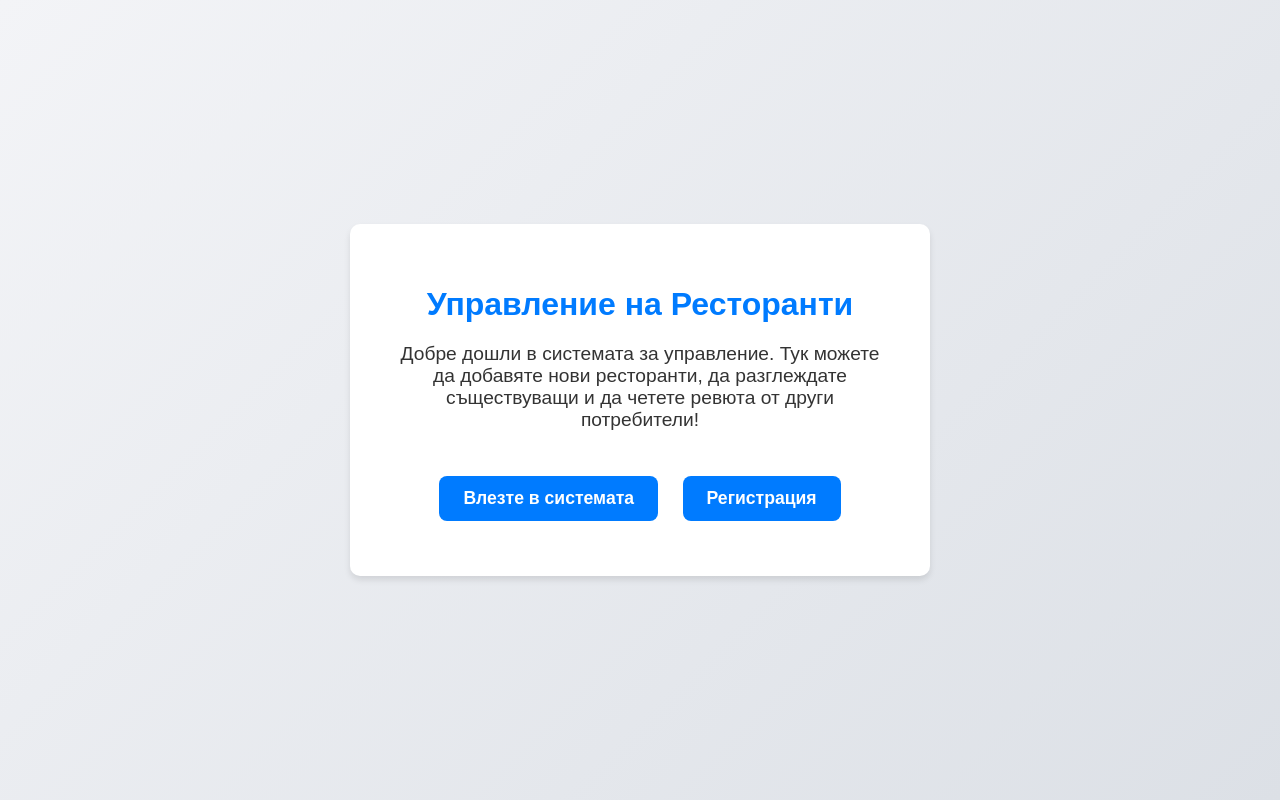
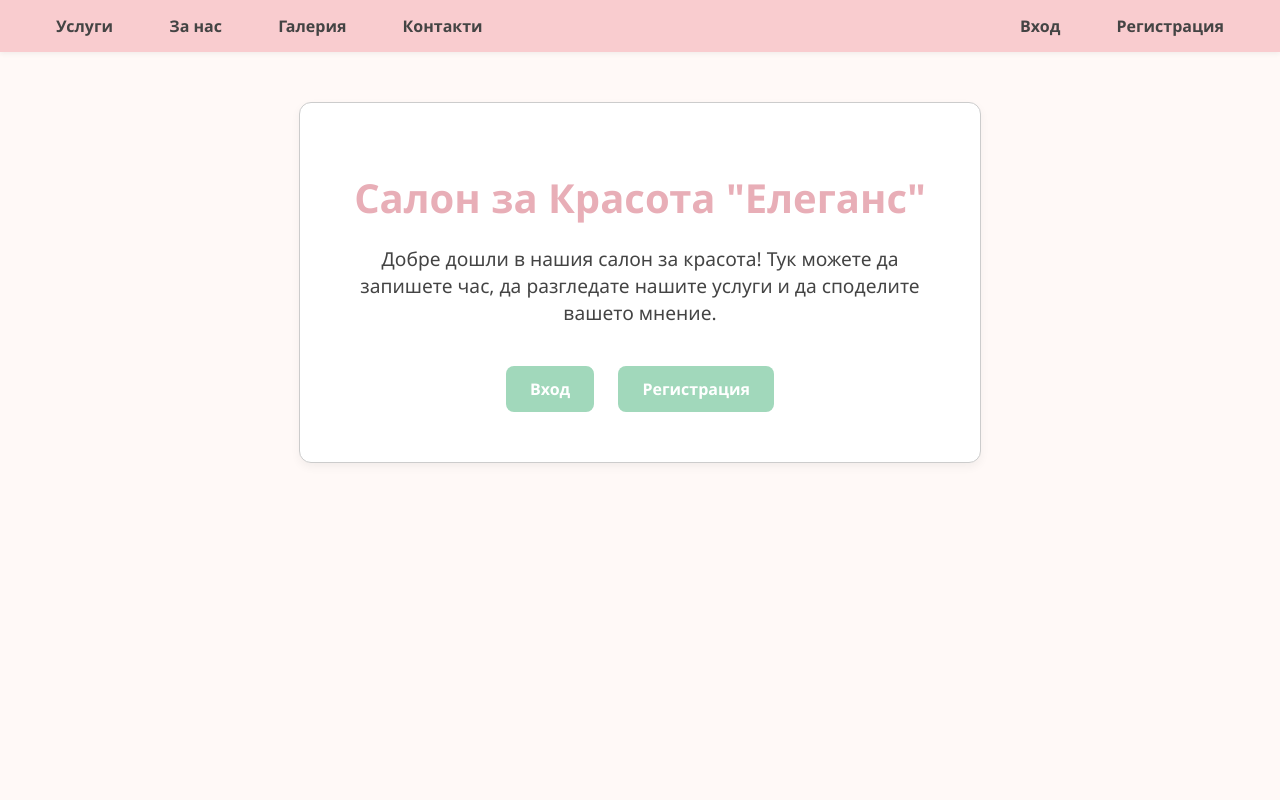
Before and after one commit to nia-pencheva/beauty-salon, a PHP site: page / in a window 1280 px wide. Run offline with PHP 8.4, Linux system fonts and the light colour scheme.

Commit message:
test commit for PR

```diff
--- a/index.php
+++ b/index.php
@@ -1,77 +1,107 @@
 <?php
 session_start();
 
-// Check if the user is logged in by verifying if 'user_id' exists in the session
 $is_logged_in = isset($_SESSION['id']) && $_SESSION['id'];
-
-// Check if the user is an admin
-//$is_admin = isset($_SESSION['role']) && $_SESSION['role'] === 'admin';
 ?>
 
 <!DOCTYPE html>
 <html lang="bg">
 <head>
     <meta charset="UTF-8">
-    <title>Управление на Ресторанти</title>
+    <title>Салон за Красота</title>
     <style>
+    /* 🎨 Color Palette Reference:
+        #f9cccf – Header
+        #e8aeb7 – Header buttons hover
+        #a1d8bb – Highlights/buttons
+        #7db89e – Button hover
+        #fff9f7 – Background main
+        #ffffff – Fields
+        #444444 – Text
+        #ccc – Borders
+    */
+
     body {
-            font-family: Arial, sans-serif;
+        font-family: 'Segoe UI', sans-serif;
         margin: 0;
         padding: 0;
+        background-color: #fff9f7; /* Main background */
+        color: #444444; /* Text color */
+    }
+
+    .navbar {
         display: flex;
-            justify-content: center;
+        justify-content: space-between;
         align-items: center;
-            height: 100vh;
-            background: linear-gradient(135deg, #f3f4f7, #dce0e6);
-            color: #333;
+        background-color: #f9cccf; /* Header background */
+        padding: 15px 30px;
+        box-shadow: 0 2px 5px rgba(0,0,0,0.05);
+        position: sticky;
+        top: 0;
+        z-index: 1000;
+    }
+
+    .navbar a {
+        margin: 0 12px;
+        text-decoration: none;
+        color: #444444;
+        font-weight: 600;
+        transition: color 0.3s ease, background-color 0.3s ease;
+        padding: 8px 14px;
+        border-radius: 6px;
+    }
+
+    .navbar a:hover {
+        background-color: #e8aeb7; /* Header buttons hover */
+        color: white;
     }
 
     .container {
+        max-width: 600px;
+        margin: 50px auto;
+        padding: 40px;
+        background-color: #ffffff; /* Card background */
+        border: 1px solid #ccc;     /* Border */
+        border-radius: 12px;
+        box-shadow: 0 4px 10px rgba(0, 0, 0, 0.05);
         text-align: center;
-            padding: 40px;
-            background: #ffffff;
-            border-radius: 10px;
-            box-shadow: 0 4px 6px rgba(0, 0, 0, 0.1);
-            width: 100%;
-            max-width: 500px;
     }
 
     h1 {
-            font-size: 2em;
+        font-size: 2.5em;
         margin-bottom: 20px;
-            color: #007bff;
-        }
-
-        a {
-            display: inline-block;
-            margin: 15px 10px;
-            padding: 12px 24px;
-            text-decoration: none;
-            color: #fff;
-            background-color: #007bff;
-            border-radius: 8px;
-            font-weight: bold;
-            transition: background-color 0.3s ease;
-            font-size: 1.1em;
-        }
-
-        a:hover {
-            background-color: #0056b3;
+        color: #e8aeb7; /* Accent color */
     }
 
     .description {
         font-size: 1.2em;
         margin-bottom: 30px;
+        color: #444444;
+    }
+
+    a.button {
+        display: inline-block;
+        margin: 10px 10px;
+        padding: 12px 24px;
+        background-color: #a1d8bb; /* Button highlight */
+        color: #ffffff;
+        font-weight: bold;
+        text-decoration: none;
+        border-radius: 8px;
+        transition: background-color 0.3s ease;
+    }
+
+    a.button:hover {
+        background-color: #7db89e; /* Button hover */
     }
 
     .logout-message {
-            background-color: #d4edda;
-            color: #155724;
-            border: 1px solid #c3e6cb;
+        background-color: #eaf5ec;
+        color: #33691e;
+        border: 1px solid #c5e1a5;
         padding: 15px;
         margin: 20px auto;
-            text-align: center;
-            border-radius: 5px;
+        border-radius: 6px;
         width: 80%;
         max-width: 600px;
         font-size: 1.1em;
@@ -80,27 +110,44 @@ $is_logged_in = isset($_SESSION['id']) && $_SESSION['id'];
 </head>
 <body>
 
+    <div class="navbar">
+        <div>
+            <a href="#">Услуги</a>
+            <a href="#">За нас</a>
+            <a href="#">Галерия</a>
+            <a href="#">Контакти</a>
+        </div>
+        <div>
+            <?php if ($is_logged_in): ?>
+                <a href="#">Профил</a>
+                <a href="logout.php">Изход</a>
+            <?php else: ?>
+                <a href="login.php">Вход</a>
+                <a href="register.php">Регистрация</a>
+            <?php endif; ?>
+        </div>
+    </div>
+
     <div class="container">
-        <h1>Управление на Ресторанти</h1>
-        <p class="description">Добре дошли в системата за управление.
-            Тук можете да добавяте нови ресторанти, да разглеждате съществуващи и да
-            четете ревюта от други потребители!</p>
+        <h1>Салон за Красота "Елеганс"</h1>
+        <p class="description">
+            Добре дошли в нашия салон за красота! Тук можете да запишете час,
+            да разгледате нашите услуги и да споделите вашето мнение.
+        </p>
 
         <?php if (isset($_GET['logout']) && $_GET['logout'] == 'success'): ?>
-            <div class="logout-message">Вие излязохте успешно от системата.</div>
+            <div class="logout-message">Успешно излязохте от системата.</div>
         <?php endif; ?>
 
         <?php if (!$is_logged_in): ?>
-            <a href="login.php">Влезте в системата</a>
-            <a href="register.php">Регистрация</a>
+            <a href="login.php" class="button">Вход</a>
+            <a href="register.php" class="button">Регистрация</a>
         <?php else: ?>
-            <a href="listRestaurants.php">Списък с ресторанти</a>
-            <a href="checkReview.php">Преглед на ревю за ресторант</a>
-            <a href="addReview.php">Добави ревю за ресторант</a>
-
-
+            <a href="listServices.php" class="button">Нашите Услуги</a>
+            <a href="bookAppointment.php" class="button">Запази час</a>
+            <a href="addReview.php" class="button">Остави мнение</a>
             <br>
-            <a href="logout.php">Изход</a>
+            <a href="logout.php" class="button">Изход</a>
         <?php endif; ?>
     </div>
 
```
Lines whose indentation alone changed are shown as unchanged.
